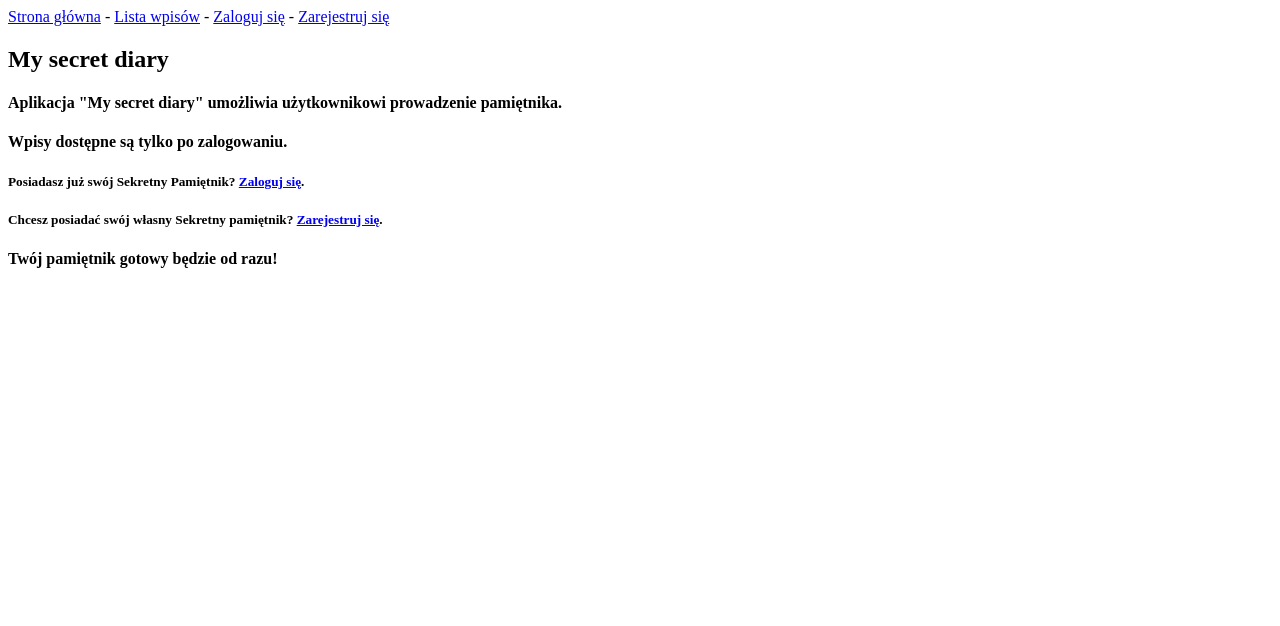
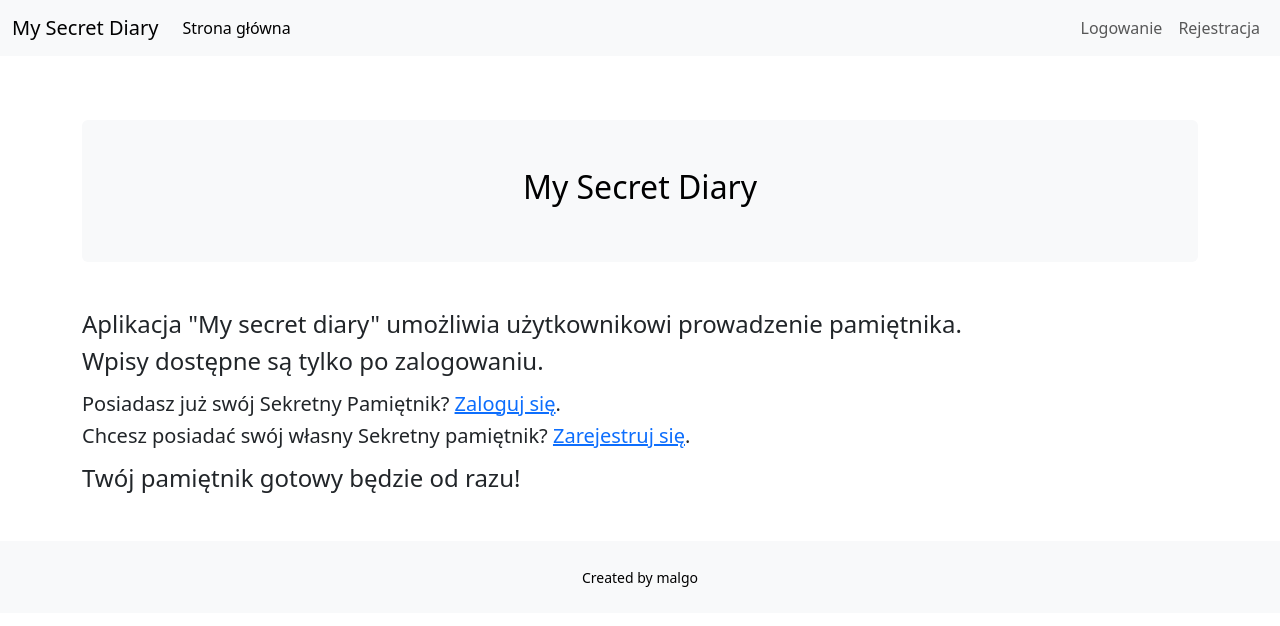
Before and after one commit to margareth91/my_secret_diary, a Django app: page / in a window 1280 px wide. Shown: the top 626 px of the page. Run offline with Django 5.2, Linux system fonts and the light colour scheme; some libraries are stand-ins or nearby versions.

Commit message:
added django_bootstrap5 to project and bootstrap's styles for base and index templates

```diff
--- a/diary/templates/diary/base.html
+++ b/diary/templates/diary/base.html
@@ -1,23 +1,74 @@
+{% load django_bootstrap5 %}
+
 <!DOCTYPE html>
-<html lang="en">
+<html lang="pl">
 <head>
     <meta charset="UTF-8">
+    <meta name="viewport" content="width=device-width, initial-scale=1">
     <title>My secret diary</title>
+
+    {% bootstrap_css %}
+    {% bootstrap_javascript %}
+
 </head>
 
 <body>
-<a href="{% url 'index' %}">Strona główna</a> -
-<a href="{% url 'entry_list' %}">Lista wpisów</a> -
+<nav class="navbar fixed-top navbar-expand-lg navbar-light bg-light">
+    <div class="container-fluid">
+        <a class="navbar-brand" href="#">My Secret Diary</a>
+        <button class="navbar-toggler" type="button" data-bs-toggle="collapse" data-bs-target="#navbarNav"
+                aria-controls="navbarNav" aria-expanded="false" aria-label="Toggle navigation">
+            <span class="navbar-toggler-icon"></span>
+        </button>
+        <div class="collapse navbar-collapse" id="navbarNav">
+            <ul class="navbar-nav">
+                <li class="nav-item">
+                    <a class="nav-link active" aria-current="page" href="{% url 'index' %}">Strona główna</a>
+                </li>
+                {% if user.is_authenticated %}
+                <li class="nav-item">
+                    <a class="nav-link" href="{% url 'entry_list' %}">Lista wpisów</a>
+                </li>
+                {% endif %}
+            </ul>
+        </div>
+        <div class="navbar-right">
+            <ul class="navbar-nav">
+                {% if user.is_authenticated %}
+                <li class="nav-item">
+                    <a class="nav-link">Witaj, {{ user.username }}!</a>
+                </li>
+                <li class="nav-item">
+                    <a class="nav-link" href="{% url 'logout' %}">Wyloguj się</a>
+                </li>
+                {% else %}
+                <li class="nav-item">
+                    <a class="nav-link" href="{% url 'login' %}">Logowanie</a>
+                </li>
+                <li class="nav-item">
+                    <a class="nav-link" href="{% url 'register' %}">Rejestracja</a>
+                </li>
+                {% endif %}
+            </ul>
+        </div>
+    </div>
+</nav>
 
-{% if user.is_authenticated %}
-Witaj, {{ user.username }} -
-<a href="{% url 'logout' %}">Wyloguj się</a>
-{% else %}
-<a href="{% url 'login' %}">Zaloguj się</a> -
-<a href="{% url 'register' %}">Zarejestruj się</a>
-{% endif %}
+<div class="container">
+    <div class="page-header">
+        {% block header%}
+        {% endblock header %}
+    </div>
+    <div>
+        <br><br><br><br>
+        {% block content %}
+        {% endblock content %}
+    </div>
+</div>
 
-{% block content %}
-{% endblock content %}
+<div class="mt-5 p-4 bg-light text-black text-center">
+    <small>Created by malgo</small>
+</div>
+
 </body>
 </html>
--- a/diary/templates/diary/index.html
+++ b/diary/templates/diary/index.html
@@ -1,18 +1,24 @@
 {% extends 'diary/base.html' %}
 
 {% block content %}
-<div><h2>My secret diary</h2></div>
+<div class="mt-4 p-5 bg-light text-black rounded text-center"><h2>My Secret Diary</h2></div>
 
 {% if user.is_authenticated %}
-<h4>{{ user.username }}, jak się dzisiaj masz?</h4>
-<h5>Chcesz dodać <a href="{% url 'new_entry' %}">nowy wpis</a>?</h5>
-<h5>A może chcesz przejrzeć <a href="{% url 'entry_list' %}">dotychczasowe wpisy</a>?</h5>
+<div class="mt-5">
+    <h4>{{ user.username }}, jak się dzisiaj masz?</h4>
+</div>
+<div>
+    <h5 class="mt-3">Chcesz dodać <a href="{% url 'new_entry' %}">nowy wpis</a>?</h5>
+    <h5>A może chcesz przejrzeć <a href="{% url 'entry_list' %}">dotychczasowe wpisy</a>?</h5>
+</div>
 {% else %}
-<h4>Aplikacja "My secret diary" umożliwia użytkownikowi prowadzenie pamiętnika.</h4>
-<h4>Wpisy dostępne są tylko po zalogowaniu.</h4>
-<h5>Posiadasz już swój Sekretny Pamiętnik? <a href="{% url 'login' %}">Zaloguj się</a>.</h5>
-<h5>Chcesz posiadać swój własny Sekretny pamiętnik? <a href="{% url 'register' %}">Zarejestruj się</a>.</h5>
-<h4>Twój pamiętnik gotowy będzie od razu!</h4>
+<div class="mt-5">
+    <h4>Aplikacja "My secret diary" umożliwia użytkownikowi prowadzenie pamiętnika.</h4>
+    <h4>Wpisy dostępne są tylko po zalogowaniu.</h4>
+    <h5 class="mt-3">Posiadasz już swój Sekretny Pamiętnik? <a href="{% url 'login' %}">Zaloguj się</a>.</h5>
+    <h5>Chcesz posiadać swój własny Sekretny pamiętnik? <a href="{% url 'register' %}">Zarejestruj się</a>.</h5>
+    <h4 class="mt-3">Twój pamiętnik gotowy będzie od razu!</h4>
+</div>
 {% endif %}
 
 {% endblock content %}
--- a/my_secret_diary/settings.py
+++ b/my_secret_diary/settings.py
@@ -39,6 +39,7 @@ INSTALLED_APPS = [
     'django.contrib.staticfiles',
     'diary',
     'accounts',
+    'django_bootstrap5',
 ]
 
 MIDDLEWARE = [
@@ -126,3 +127,5 @@ STATIC_ROOT = BASE_DIR / 'static'
 DEFAULT_AUTO_FIELD = 'django.db.models.BigAutoField'
 
 LOGIN_URL = '/accounts/login/'
+
+BOOTSTRAP5 = {'include_jquery': True}
```
